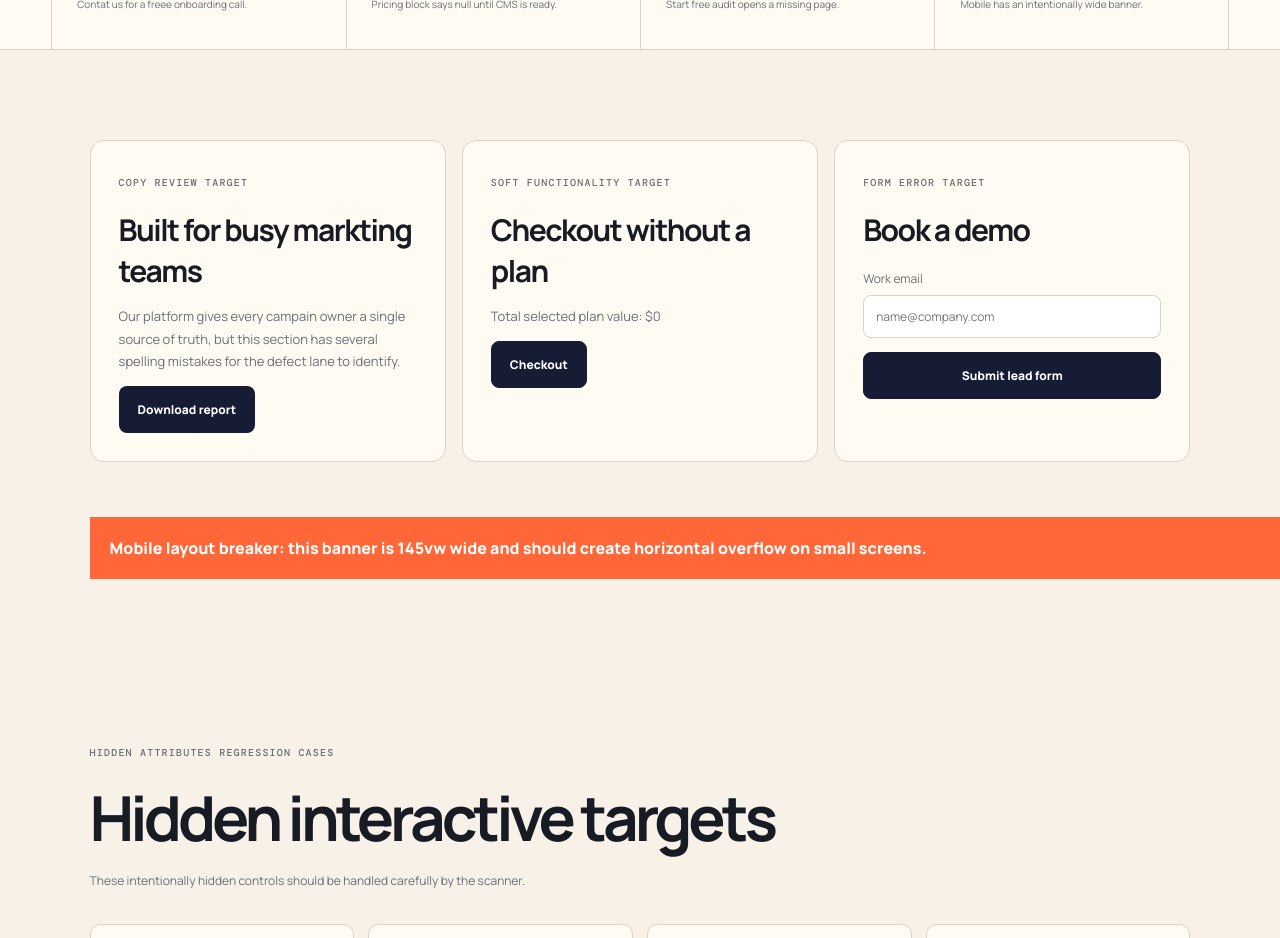
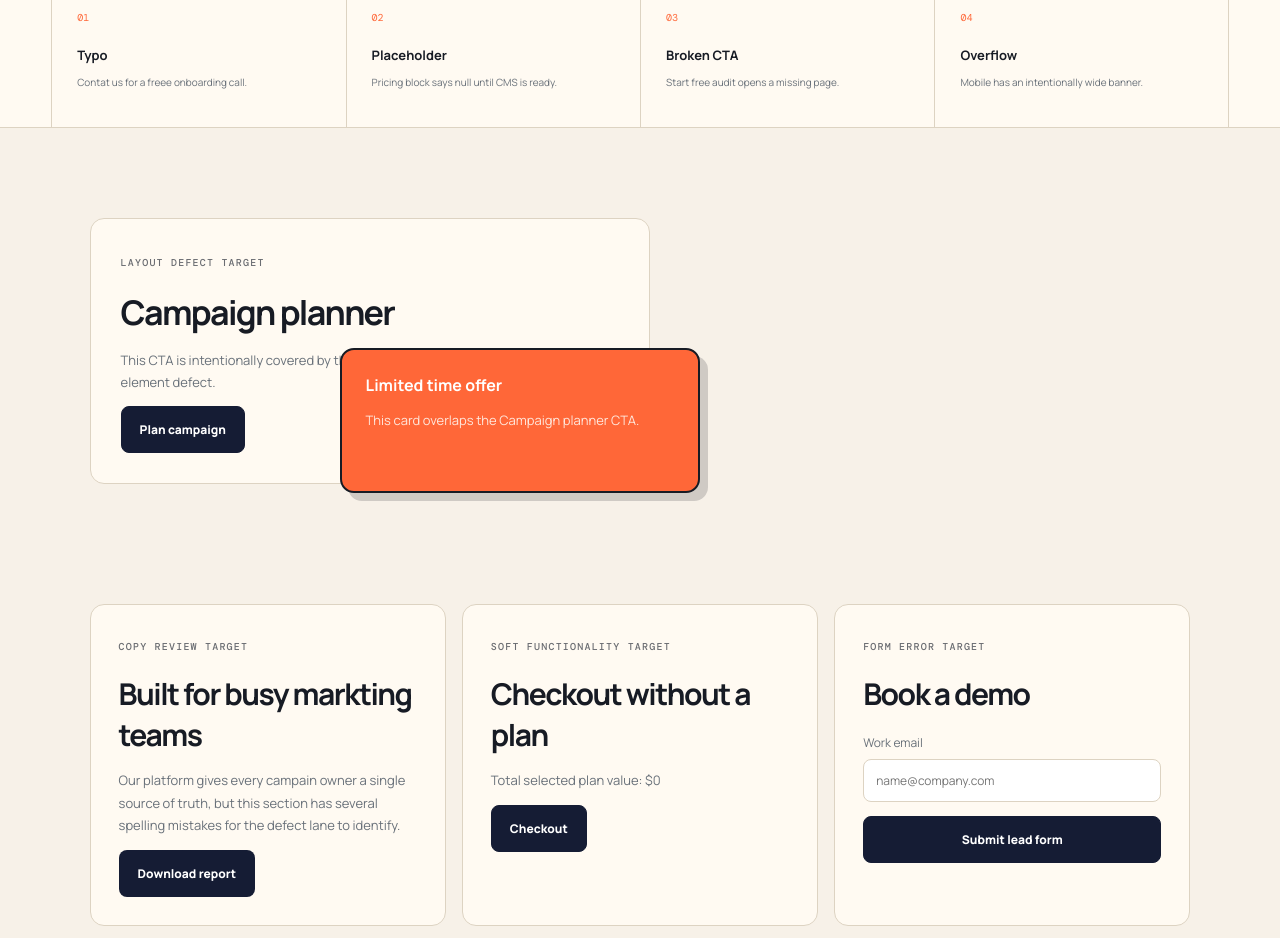
Before and after one commit to shailender-innostax/demoWebsite, a React (Vite) app: page / in a window 1280 px wide. Shown: the part 880-1818 px from the top of the page. Built offline with nearby package versions, Linux system fonts and the light colour scheme.

Commit message:
made changes

```diff
--- a/index.html
+++ b/index.html
@@ -7,6 +7,7 @@
       name="description"
       content="A deterministic navigation and hidden attributes test site for QA scanner reproduction."
     />
+    <link rel="icon" href="/demoWebsite/favicon-missing.ico" />
     <title>QA Navigation Lab</title>
   </head>
   <body>
--- a/src/main.jsx
+++ b/src/main.jsx
@@ -255,6 +255,7 @@ function BuggyMarketingHome({ navigate, setSidebarOpen }) {
       <section className="hero marketing-hero">
         <div className="hero-copy">
           <span className="eyebrow"><i /> premium markting automation platform</span>
+          <img className="company-logo-broken" src={fullPath("/assets/missing-company-logo.svg")} alt="AcmeGrowth logo" />
           <h1>
             Convert vistors into
             <br />
@@ -289,6 +290,19 @@ function BuggyMarketingHome({ navigate, setSidebarOpen }) {
         <article><span>02</span><strong>Placeholder</strong><p>Pricing block says null until CMS is ready.</p></article>
         <article><span>03</span><strong>Broken CTA</strong><p>Start free audit opens a missing page.</p></article>
         <article><span>04</span><strong>Overflow</strong><p>Mobile has an intentionally wide banner.</p></article>
+      </section>
+
+      <section className="overlap-lab" aria-label="Overlapping element defect">
+        <article className="overlap-base-card">
+          <span className="eyebrow">Layout defect target</span>
+          <h2>Campaign planner</h2>
+          <p>This CTA is intentionally covered by the promo card below, creating an overlapping element defect.</p>
+          <button className="primary-button" type="button">Plan campaign</button>
+        </article>
+        <article className="overlap-floating-card">
+          <strong>Limited time offer</strong>
+          <p>This card overlaps the Campaign planner CTA.</p>
+        </article>
       </section>
 
       <section className="content-grid">
--- a/src/styles.css
+++ b/src/styles.css
@@ -72,6 +72,7 @@ a { color: inherit; text-decoration: none; }
 .hero { display: grid; grid-template-columns: 1.15fr .85fr; min-height: 610px; padding: 86px 7vw 80px; position: relative; }
 .hero::before { background-image: radial-gradient(rgba(255, 103, 56, .2) 1px, transparent 1px); background-size: 28px 28px; content: ""; inset: 0; opacity: .8; pointer-events: none; position: absolute; }
 .hero-copy { position: relative; z-index: 1; }
+.company-logo-broken { background: #fff3e8; border: 1px dashed var(--accent); display: block; height: 54px; margin-top: 24px; object-fit: contain; width: 180px; }
 .eyebrow { color: #6b6d72; font-family: "DM Mono", monospace; font-size: 10px; font-weight: 500; letter-spacing: .12em; text-transform: uppercase; }
 .eyebrow i, .console-top i { background: var(--accent); border-radius: 50%; display: inline-block; height: 7px; margin-right: 8px; width: 7px; }
 h1 { font-size: clamp(48px, 6.2vw, 92px); letter-spacing: -.075em; line-height: .94; margin: 34px 0 28px; max-width: 900px; }
@@ -97,6 +98,13 @@ h1 em { color: var(--accent); font-family: Georgia, serif; font-weight: 400; }
 .bug-strip span { color: var(--accent); font-family: "DM Mono", monospace; font-size: 10px; }
 .bug-strip strong { display: block; font-size: 13px; margin-top: 20px; }
 .bug-strip p { color: var(--muted); font-size: 10px; line-height: 1.6; }
+
+.overlap-lab { min-height: 360px; padding: 90px 7vw 30px; position: relative; }
+.overlap-base-card { background: var(--white); border: 1px solid var(--line); border-radius: 14px; max-width: 560px; min-height: 245px; padding: 30px; position: relative; z-index: 1; }
+.overlap-base-card h2 { font-size: 34px; letter-spacing: -.05em; margin: 18px 0 14px; }
+.overlap-base-card p, .overlap-floating-card p { color: var(--muted); font-size: 13px; line-height: 1.7; }
+.overlap-floating-card { background: var(--accent); border: 2px solid var(--ink); border-radius: 14px; box-shadow: 8px 8px 0 rgba(23, 27, 36, .18); color: white; left: calc(7vw + 250px); min-height: 145px; padding: 24px; position: absolute; top: 220px; width: 360px; z-index: 5; }
+.overlap-floating-card p { color: #ffe7dc; }
 
 .content-grid { display: grid; gap: 16px; grid-template-columns: repeat(3, 1fr); padding: 90px 7vw 40px; }
 .marketing-card { background: var(--white); border: 1px solid var(--line); border-radius: 14px; min-height: 310px; padding: 28px; }
@@ -160,6 +168,7 @@ footer code { color: var(--lime); font-family: "DM Mono", monospace; font-size:
 @media (max-width: 1050px) {
   .hero { grid-template-columns: 1fr; gap: 65px; }
   .bug-card { max-width: 610px; transform: none; }
+  .overlap-floating-card { left: 22vw; }
   .content-grid { grid-template-columns: 1fr; }
   .case-grid { grid-template-columns: repeat(2, 1fr); }
 }
@@ -171,6 +180,8 @@ footer code { color: var(--lime); font-family: "DM Mono", monospace; font-size:
   h1 { font-size: 52px; }
   .bug-strip { grid-template-columns: repeat(2, 1fr); padding: 0; }
   .bug-strip article:last-child { border-right: 0; }
+  .overlap-lab { min-height: 430px; }
+  .overlap-floating-card { left: 17vw; top: 260px; width: 74vw; }
   .lab-section { padding: 70px 6vw; }
   .section-intro { align-items: start; flex-direction: column; gap: 25px; }
   .case-grid { grid-template-columns: 1fr; }
```
Also changed, not shown: 1 other file (tests, documents, lock files or other folders).
